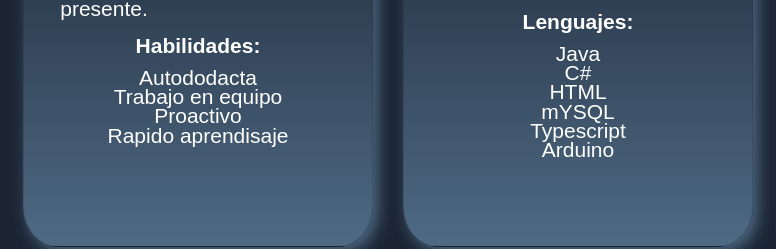
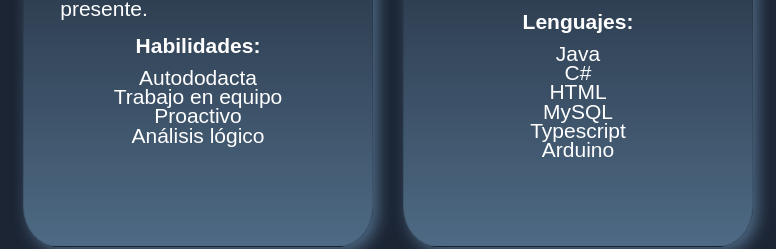
Before and after one commit to Cramptonrage/Cramptonrage.github.io, a plain HTML site: page index.html in a window 1280 px wide. Shown: the part 1359-1608 px from the top of the page, 62-838 px from the left. Drawn offline with nearby package versions, Linux system fonts and the light colour scheme.

```diff
--- a/index.html
+++ b/index.html
@@ -76,7 +76,7 @@
                        <p class="card-subtitle">Autododacta</p>
                        <p class="card-subtitle">Trabajo en equipo</p>
                        <p class="card-subtitle">Proactivo</p>
-                       <p class="card-subtitle">Rapido aprendisaje</p>
+                       <p class="card-subtitle">Análisis lógico</p>
 
                      </div>
                   </div>
@@ -93,7 +93,7 @@
                     <p class="card-subtitle">Java</p>
                     <p class="card-subtitle">C#</p>
                     <p class="card-subtitle">HTML</p>
-                    <p class="card-subtitle">mYSQL</p>
+                    <p class="card-subtitle">MySQL</p>
                     <p class="card-subtitle">Typescript</p>
                     <p class="card-subtitle">Arduino</p>
 
```
